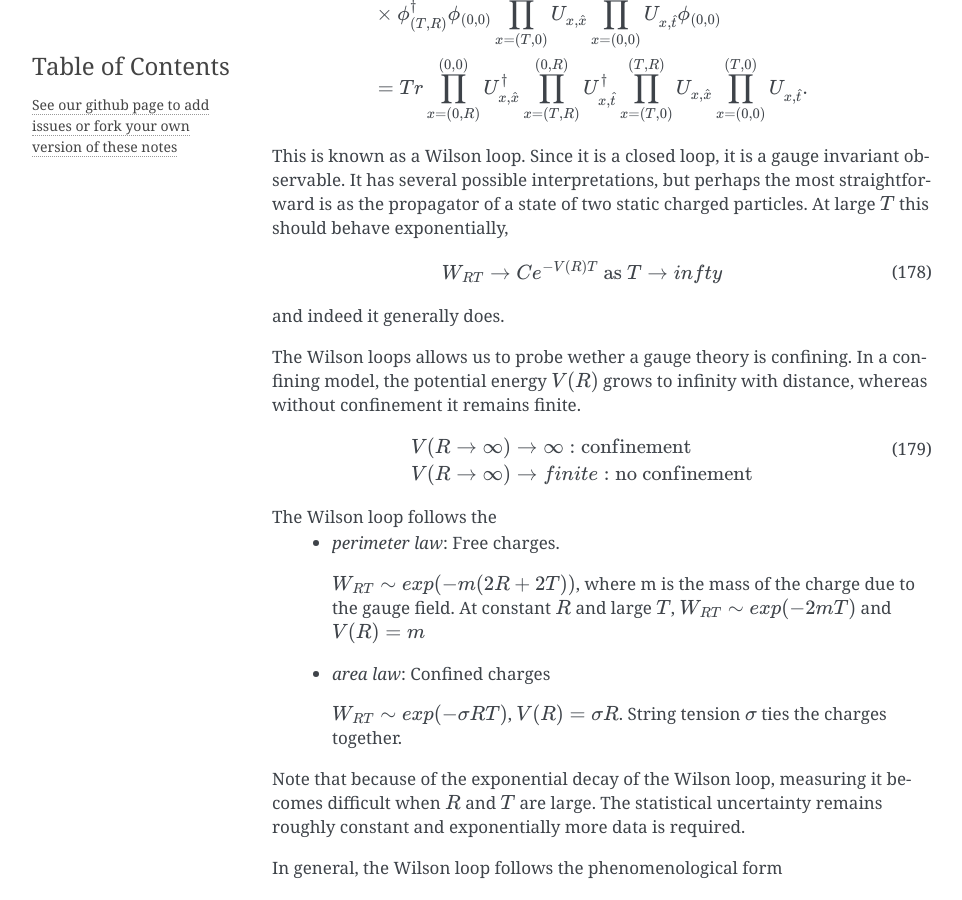
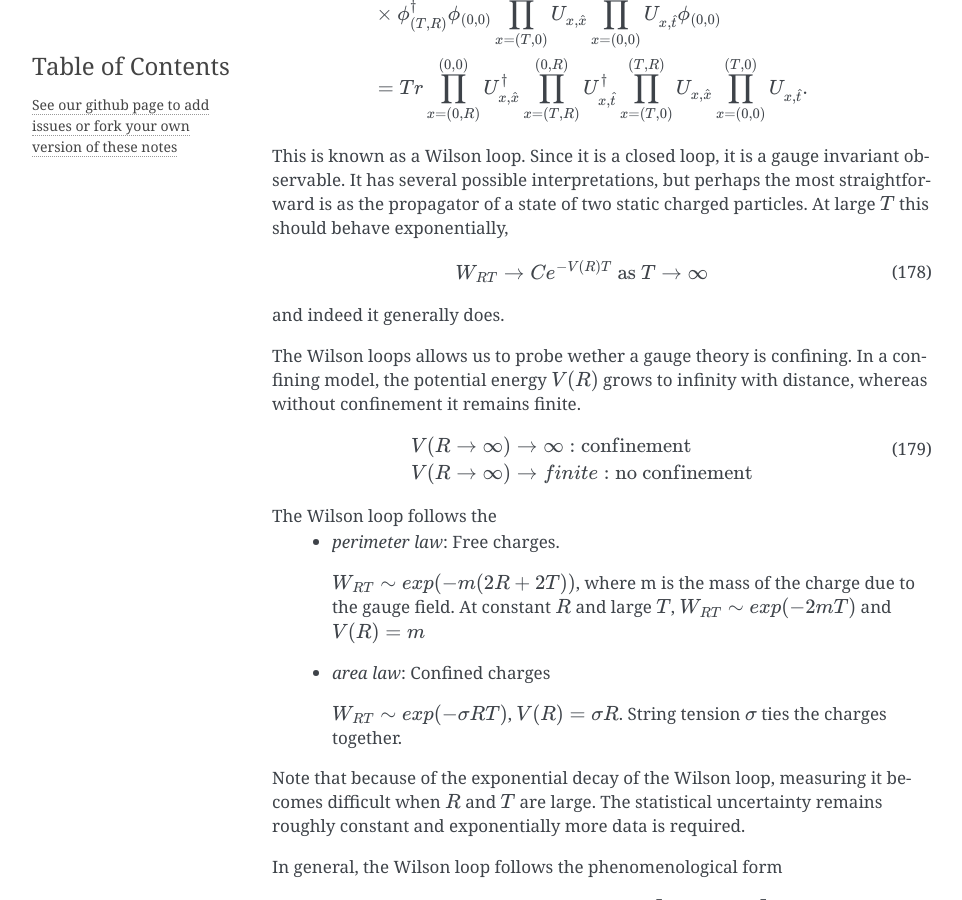
Before and after one commit to rantahar/Lattice-Field-Theory, a Sphinx documentation site: the page built from source/index.rst, in a window 1280 px wide and 900 px high, scrolled down 43347 px. Shown: the whole window, without its empty margins (148-1110 px from the left). Built offline with Sphinx 7.4.7, drawn with Linux system fonts in a browser that asks for light colours; pages that are not in the unit, such as notebooks, are missing from menus.

Commit message:
Missing \ in equation 178

```diff
--- a/source/index.rst
+++ b/source/index.rst
@@ -2168,7 +2168,7 @@ propagator of a state of two static charged particles.
 At large :math:`T` this should behave exponentially,
 
 .. math::
-   W_{RT} \to C e^{-V(R) T} \textrm{ as } T \to infty
+   W_{RT} \to C e^{-V(R) T} \textrm{ as } T \to \infty
    :label:
 and indeed it generally does.
 
```
